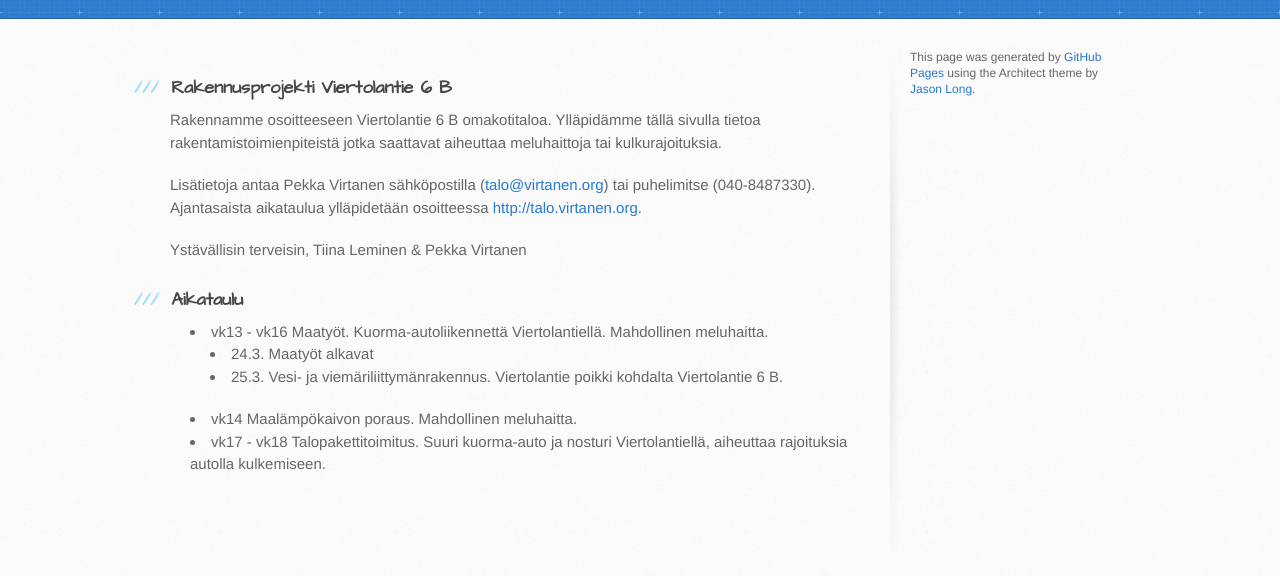
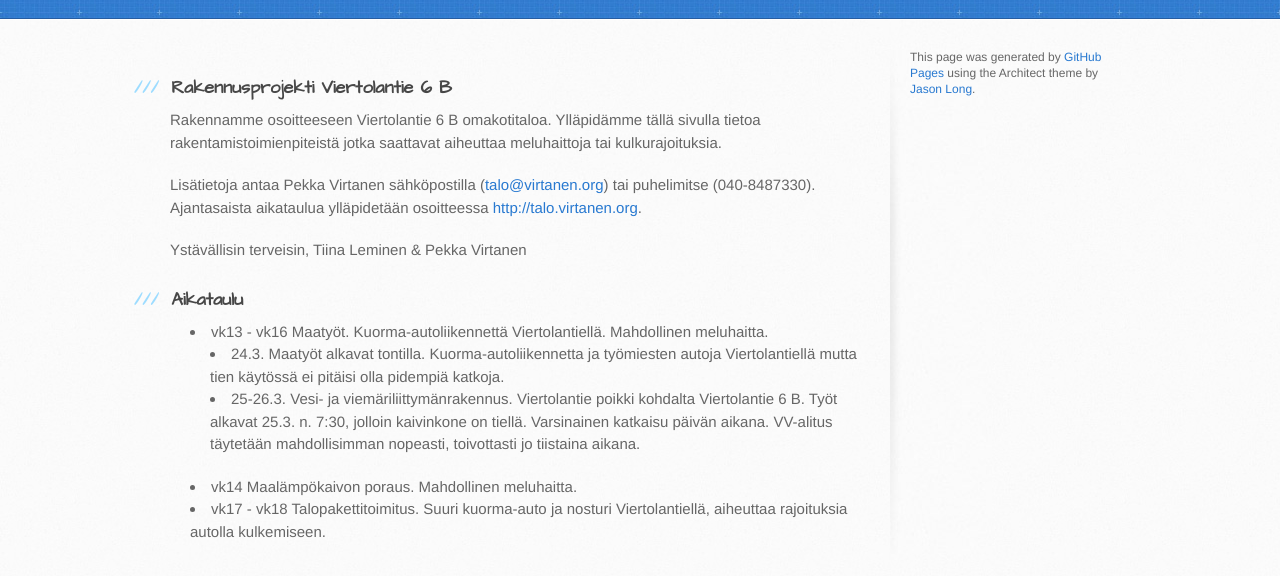
Before and after one commit to pekkavi/pekkavi.github.io, a plain HTML site: page index.html in a window 1280 px wide. Shown: the part 148-724 px from the top of the page. Drawn offline with Linux system fonts and the light colour scheme.

Commit message:
Replace master branch with page content via GitHub

```diff
--- a/index.html
+++ b/index.html
@@ -45,8 +45,8 @@ Tiina Leminen &amp; Pekka Virtanen</p>
 <li>vk13 - vk16 Maatyöt. Kuorma-autoliikennettä Viertolantiellä. Mahdollinen meluhaitta.
 
 <ul>
-<li>24.3. Maatyöt alkavat </li>
-<li>25.3. Vesi- ja viemäriliittymänrakennus. Viertolantie poikki kohdalta Viertolantie 6 B. </li>
+<li>24.3. Maatyöt alkavat tontilla. Kuorma-autoliikennetta ja työmiesten autoja Viertolantiellä mutta tien käytössä ei pitäisi olla pidempiä katkoja.</li>
+<li>25-26.3. Vesi- ja viemäriliittymänrakennus. Viertolantie poikki kohdalta Viertolantie 6 B. Työt alkavat 25.3. n. 7:30, jolloin kaivinkone on tiellä. Varsinainen katkaisu päivän aikana. VV-alitus täytetään mahdollisimman nopeasti, toivottasti jo tiistaina aikana. </li>
 </ul>
 </li>
 <li>vk14 Maalämpökaivon poraus. Mahdollinen meluhaitta.</li>
--- a/params.json
+++ b/params.json
@@ -1 +1 @@
-{"name":"Viertolantie 6 B","tagline":"","body":"### Rakennusprojekti Viertolantie 6 B\r\nRakennamme osoitteeseen Viertolantie 6 B omakotitaloa. Ylläpidämme tällä sivulla tietoa rakentamistoimienpiteistä jotka saattavat aiheuttaa meluhaittoja tai kulkurajoituksia.\r\n\r\nLisätietoja antaa Pekka Virtanen sähköpostilla (<mailto:talo@virtanen.org>) tai puhelimitse (040-8487330). Ajantasaista aikataulua ylläpidetään osoitteessa <http://talo.virtanen.org>.\r\n\r\nYstävällisin terveisin,\r\nTiina Leminen & Pekka Virtanen\r\n\r\n### Aikataulu ###\r\n* vk13 - vk16 Maatyöt. Kuorma-autoliikennettä Viertolantiellä. Mahdollinen meluhaitta.\r\n   * 24.3. Maatyöt alkavat \r\n   * 25.3. Vesi- ja viemäriliittymänrakennus. Viertolantie poikki kohdalta Viertolantie 6 B. \r\n* vk14 Maalämpökaivon poraus. Mahdollinen meluhaitta.\r\n* vk17 - vk18 Talopakettitoimitus. Suuri kuorma-auto ja nosturi Viertolantiellä, aiheuttaa rajoituksia autolla kulkemiseen.\r\n\r\n\r\n\r\n","google":"UA-48829989-1","note":"Don't delete this file! It's used internally to help with page regeneration."}
+{"name":"Viertolantie 6 B","tagline":"","body":"### Rakennusprojekti Viertolantie 6 B\r\nRakennamme osoitteeseen Viertolantie 6 B omakotitaloa. Ylläpidämme tällä sivulla tietoa rakentamistoimienpiteistä jotka saattavat aiheuttaa meluhaittoja tai kulkurajoituksia.\r\n\r\nLisätietoja antaa Pekka Virtanen sähköpostilla (<mailto:talo@virtanen.org>) tai puhelimitse (040-8487330). Ajantasaista aikataulua ylläpidetään osoitteessa <http://talo.virtanen.org>.\r\n\r\nYstävällisin terveisin,\r\nTiina Leminen & Pekka Virtanen\r\n\r\n### Aikataulu ###\r\n* vk13 - vk16 Maatyöt. Kuorma-autoliikennettä Viertolantiellä. Mahdollinen meluhaitta.\r\n   * 24.3. Maatyöt alkavat tontilla. Kuorma-autoliikennetta ja työmiesten autoja Viertolantiellä mutta tien käytössä ei pitäisi olla pidempiä katkoja.\r\n   * 25-26.3. Vesi- ja viemäriliittymänrakennus. Viertolantie poikki kohdalta Viertolantie 6 B. Työt alkavat 25.3. n. 7:30, jolloin kaivinkone on tiellä. Varsinainen katkaisu päivän aikana. VV-alitus täytetään mahdollisimman nopeasti, toivottasti jo tiistaina aikana. \r\n* vk14 Maalämpökaivon poraus. Mahdollinen meluhaitta.\r\n* vk17 - vk18 Talopakettitoimitus. Suuri kuorma-auto ja nosturi Viertolantiellä, aiheuttaa rajoituksia autolla kulkemiseen.\r\n\r\n\r\n\r\n","google":"UA-48829989-1","note":"Don't delete this file! It's used internally to help with page regeneration."}
```
